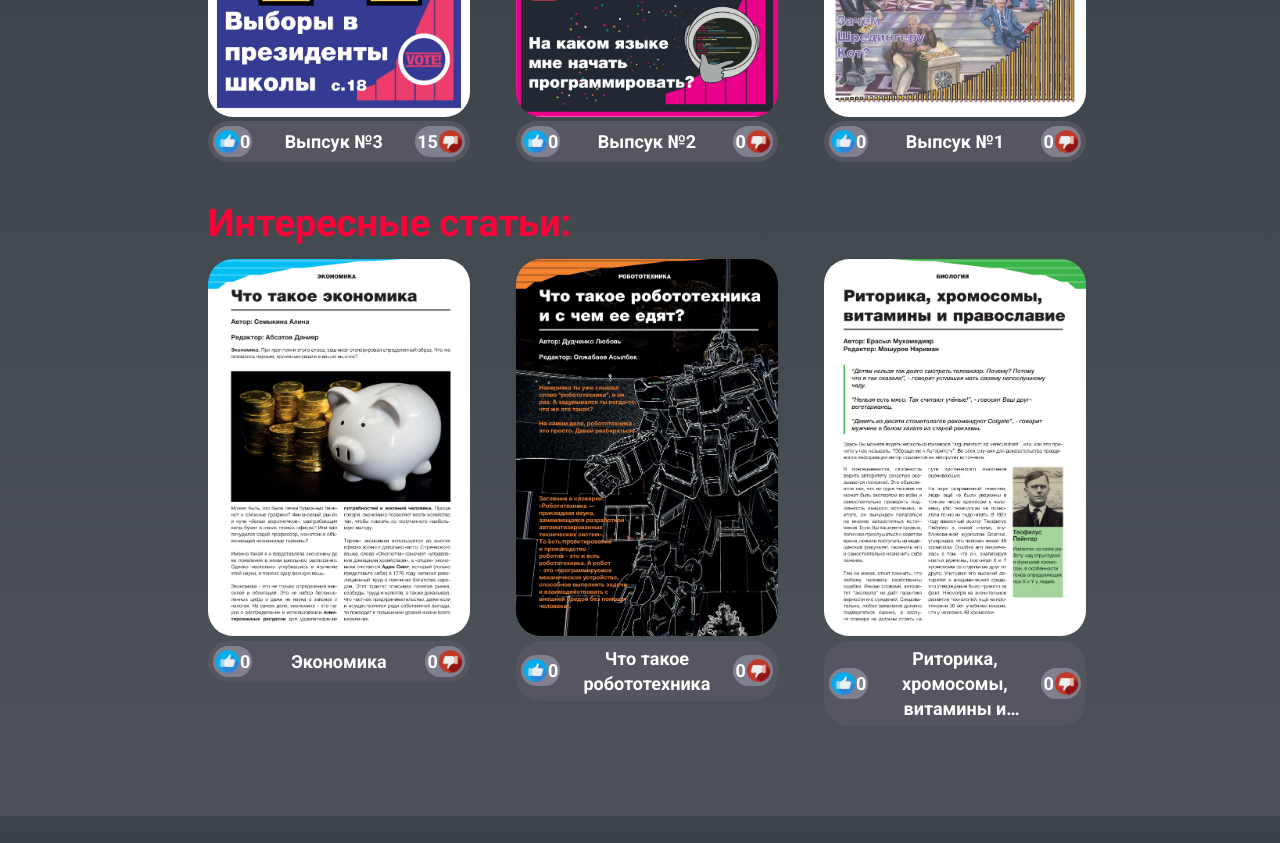
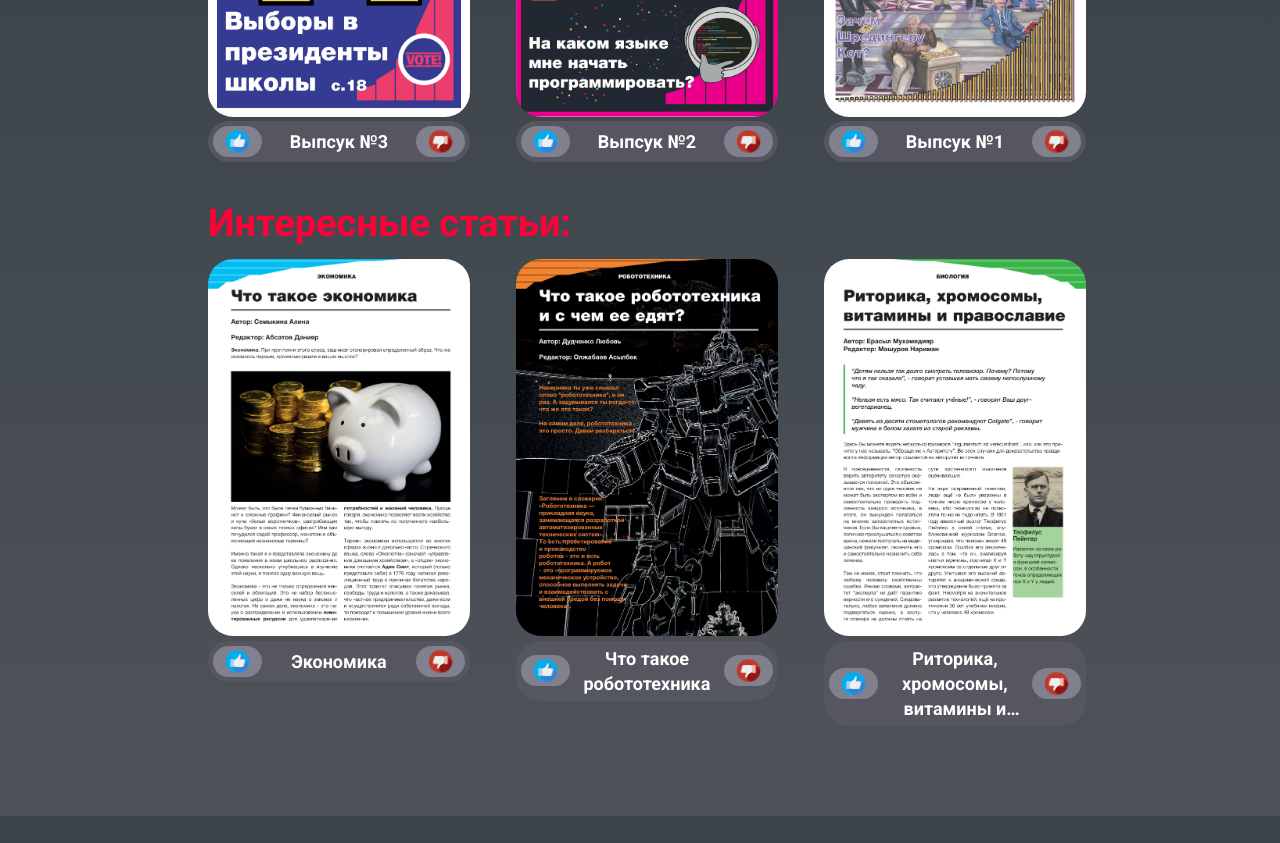
Before and after one commit to exponentanis/e, a plain HTML site: page index.html in a window 1280 px wide. Shown: the part 860-1703 px from the top of the page. Drawn offline with nearby package versions, Linux system fonts and the light colour scheme.

Commit message:
Add files via upload

```diff
--- a/css/style.css
+++ b/css/style.css
@@ -215,7 +215,7 @@ body {
     overflow: visible;
 }
 .img-rating{
-
+    margin: 0px 10px;
     width: 25px;
     height: 25px;
 }
@@ -284,6 +284,10 @@ body {
 }
 .return-button{
     order: 10;
+}
+
+.octo{
+    order: 1;
 }
 
 @media (max-width: 1366px){
@@ -401,6 +405,7 @@ body {
         width: 100%;
     }
     .img-rating{
+        margin: 0px 5px;
         width: 15px;
         height: 15px;
     }
@@ -460,6 +465,7 @@ body {
         margin-bottom: 15px;
     }
     .img-rating{
+        margin: 0px 2px;
         width: 16px;
         height: 16px;
     }
--- a/db/articles.json
+++ b/db/articles.json
@@ -1,216 +1,89 @@
 [
     {
-        "pdfName": "Электрохимические эффекты.pdf",
-        "imageName": "Электрохимические эффекты-1.jpg",
-        "name": "Электрохимические эффекты",
-        "likes": 0,
-        "dislikes": 0
+        "name": "Электрохимические эффекты"
     },
     {
-        "pdfName": "Экономика.pdf",
-        "imageName": "Экономика-1.jpg",
-        "name": "Экономика",
-        "likes": 0,
-        "dislikes": 0
+        "name": "Экономика"
     },
     {
-        "pdfName": "Что такое робототехника.pdf",
-        "imageName": "Что такое робототехника-1.jpg",
-        "name": "Что такое робототехника",
-        "likes": 0,
-        "dislikes": 0
+        "name": "Что такое робототехника"
     },
     {
-        "pdfName": "Риторика, хромосомы, витамины и православие.pdf",
-        "imageName": "Риторика, хромосомы, витамины и православие-1.jpg",
-        "name": "Риторика, хромосомы, витамины и православие",
-        "likes": 0,
-        "dislikes": 0
+        "name": "Риторика, хромосомы, витамины и православие"
     },
     {
-        "pdfName": "The Pirats of Carribean.pdf",
-        "imageName": "The Pirats of Carribean-1.jpg",
-        "name": "The Pirats of Carribean",
-        "likes": 0,
-        "dislikes": 15
+        "name": "The Pirats of Carribean"
     },
     {
-        "pdfName": "The Caaspian sea monster",
-        "imageName": "The Caaspian sea monster-1.jpg",
-        "name": "The Caaspian sea monster",
-        "likes": 0,
-        "dislikes": 0
+        "name": "The Caaspian sea monster"
     },
     {
-        "pdfName": "Air Traffic Controllers.pdf",
-        "imageName": "Air Traffic Controllers-1.jpg",
-        "name": "Air Traffic Controllers",
-        "likes": 0,
-        "dislikes": 0
+        "name": "Air Traffic Controllers"
     },
     {
-        "pdfName": "Технологии фиторемедиации почв.pdf",
-        "imageName": "Технологии фиторемедиации почв-1.jpg",
-        "name": "Технологии фиторемедиации почв",
-        "likes": 0,
-        "dislikes": 0
+        "name": "Технологии фиторемедиации почв"
     },
     {
-        "pdfName": "Тесла в Казахстане.pdf",
-        "imageName": "Тесла в Казахстане-1.jpg",
-        "name": "Тесла в Казахстане",
-        "likes": 0,
-        "dislikes": 0
+        "name": "Тесла в Казахстане"
     },
     {
-        "pdfName": "Спуск по Виета.pdf",
-        "imageName": "Спуск по Виета-1.jpg",
-        "name": "Спуск по Виета",
-        "likes": 0,
-        "dislikes": 0
+        "name": "Спуск по Виета"
     },
     {
-        "pdfName": "Скорочтение.pdf",
-        "imageName": "Скорочтение-1.jpg",
-        "name": "Скорочтение",
-        "likes": 0,
-        "dislikes": 0
+        "name": "Скорочтение"
     },
     {
-        "pdfName": "Интервью с Алексом.pdf",
-        "imageName": "Интервью с Алексом-1.jpg",
-        "name": "Интервью с Алексом",
-        "likes": 0,
-        "dislikes": 0
+        "name": "Интервью с Алексом"
     },
     {
-        "pdfName": "Выборы в президенты школы.pdf",
-        "imageName": "Выборы в президенты школы-1.jpg",
-        "name": "Выборы в президенты школы",
-        "likes": 0,
-        "dislikes": 0
+        "name": "Выборы в президенты школы"
     },
     {
-        "pdfName": "Technovation.pdf",
-        "imageName": "Technovation-1.jpg",
-        "name": "Technovation",
-        "likes": 0,
-        "dislikes": 0
-    },
-
-
-
-
-
-
-
-
-
-
-
-    {
-        "pdfName": "Sharing economy platforms and equality.pdf",
-        "imageName": "Sharing economy platforms and equality-1.jpg",
-        "name": "Sharing economy platforms and equality",
-        "likes": 0,
-        "dislikes": 0
+        "name": "Technovation"
     },
     {
-        "pdfName": "Зачем Шрёдингеру кот.pdf",
-        "imageName": "Зачем Шрёдингеру кот-1.jpg",
-        "name": "Зачем Шрёдингеру кот",
-        "likes": 0,
-        "dislikes": 0
+        "name": "Sharing economy platforms and equality"
     },
     {
-        "pdfName": "История науки.pdf",
-        "imageName": "История науки-1.jpg",
-        "name": "История науки",
-        "likes": 0,
-        "dislikes": 0
+        "name": "Зачем Шрёдингеру кот"
     },
     {
-        "pdfName": "Королевы науки.pdf",
-        "imageName": "Королевы науки-1.jpg",
-        "name": "Королевы науки",
-        "likes": 0,
-        "dislikes": 0
+        "name": "История науки"
     },
     {
-        "pdfName": "На каком языке начать программировать.pdf",
-        "imageName": "На каком языке начать программировать-1.jpg",
-        "name": "На каком языке начать программировать",
-        "likes": 0,
-        "dislikes": 15
+        "name": "Королевы науки"
     },
     {
-        "pdfName": "Производящая функция в комбинаторике",
-        "imageName": "Производящая функция в комбинаторике-1.jpg",
-        "name": "Производящая функция в комбинаторике",
-        "likes": 0,
-        "dislikes": 0
+        "name": "На каком языке начать программировать"
     },
     {
-        "pdfName": "Профиль археолога.pdf",
-        "imageName": "Профиль археолога-1.jpg",
-        "name": "Профиль археолога",
-        "likes": 0,
-        "dislikes": 0
+        "name": "Производящая функция в комбинаторике"
     },
     {
-        "pdfName": "Профиль учёного-физика.pdf",
-        "imageName": "Профиль учёного-физика-1.jpg",
-        "name": "Профиль учёного-физика",
-        "likes": 0,
-        "dislikes": 0
+        "name": "Профиль археолога"
     },
     {
-        "pdfName": "Советы для изучения истории.pdf",
-        "imageName": "Советы для изучения истории-1.jpg",
-        "name": "Советы для изучения истории",
-        "likes": 0,
-        "dislikes": 0
+        "name": "Профиль учёного-физика"
     },
     {
-        "pdfName": "Советы для изучения физики.pdf",
-        "imageName": "Советы для изучения физики-1.jpg",
-        "name": "Советы для изучения физики",
-        "likes": 0,
-        "dislikes": 0
+        "name": "Советы для изучения истории"
     },
     {
-        "pdfName": "Удивительный мир материалов.pdf",
-        "imageName": "Удивительный мир материалов-1.jpg",
-        "name": "Удивительный мир материалов",
-        "likes": 0,
-        "dislikes": 15
+        "name": "Советы для изучения физики"
     },
     {
-        "pdfName": "Университеты (2)",
-        "imageName": "Университеты (2)-1.jpg",
-        "name": "Заграничные Университеты 2",
-        "likes": 0,
-        "dislikes": 0
+        "name": "Удивительный мир материалов"
     },
     {
-        "pdfName": "Университеты.pdf",
-        "imageName": "Университеты-1.jpg",
-        "name": "Заграничные Университеты",
-        "likes": 0,
-        "dislikes": 0
+        "name": "Заграничные Университеты 2"
     },
     {
-        "pdfName": "Функционалдық.pdf",
-        "imageName": "Функционалдық-1.jpg",
-        "name": "Функционалдық мақсаттағы отаңдық жаңа тағам өнімдерін жасау",
-        "likes": 0,
-        "dislikes": 0
+        "name": "Заграничные Университеты"
     },
     {
-        "pdfName": "Что такое SAT.pdf",
-        "imageName": "Что такое SAT-1.jpg",
-        "name": "Что такое SAT",
-        "likes": 0,
-        "dislikes": 0
+        "name": "Функционалдық мақсаттағы отаңдық жаңа тағам өнімдерін жасау"
+    },
+    {
+        "name": "Что такое SAT"
     }
 ]
--- a/db/issues.json
+++ b/db/issues.json
@@ -1,30 +1,14 @@
 [
     {
-        "pdfName": "exponenta issue 4.pdf",
-        "imageName": "issue 4.jpg",
-        "name": "Выпсук №4",
-        "likes": 15,
-        "dislikes": 0
+        "name": "Выпсук №4"
     },
     {
-        "pdfName": "exponenta issue 3.pdf",
-        "imageName": "issue 3.jpg",
-        "name": "Выпсук №3",
-        "likes": 0,
-        "dislikes": 15
+        "name": "Выпсук №3"
     },
     {
-        "pdfName": "exponenta issue 2.pdf",
-        "imageName": "issue 2.jpg",
-        "name": "Выпсук №2",
-        "likes": 0,
-        "dislikes": 0
+        "name": "Выпсук №2"
     },
     {
-        "pdfName": "exponenta issue 1.pdf",
-        "imageName": "issue 1.jpg",
-        "name": "Выпсук №1",
-        "likes": 0,
-        "dislikes": 0
+        "name": "Выпсук №1"
     }
 ]
--- a/js/main.js
+++ b/js/main.js
@@ -32,8 +32,16 @@ const pdfArticle = document.querySelector(".pdf-articles");
 let clicked = button;
 var art = null;
 
-//let login = localStorage.getItem('delka');
-//localStorage.setItem('exponenta', '001')
+const octo = document.querySelector('.octo');
+
+
+let login = localStorage.getItem('exponenta');
+
+if(!login){
+  let login = localStorage.setItem('exponenta', '002');
+}
+
+
 
 async function getData(url){
   const response = await fetch(url);
@@ -47,19 +55,17 @@ async function forDataIssues(data){
   data.forEach(createIssues);
 }
 function createIssues(issue){
-  const {pdfName, imageName, name, likes, dislikes} = issue;
+  const {name} = issue;
   const card = `
-  <section class="swiper-slide card" data-info = "${pdfName}">
+  <section class="swiper-slide card" data-info = "${name}">
    <div class="card-container">
-        <img src="preview_img/issues/${imageName}" alt="logo" class="img-card">
+        <img src="preview_img/issues/${name}-1.jpg" alt="logo" class="img-card">
         <div class="info">
           <div class="rating like">
                 <img src="img/like.png" alt="like" class="img-rating" style="padding-right: 0px;">
-                <div class="info-text numtxt" style="cursor: pointer;">${likes}</div>
           </div>
           <span class="info-text">${name}</span>
           <div class="rating dislike">
-              <div class="info-text numtxt"style="cursor: pointer;">${dislikes}</div>
               <img src="img/dislike.png" alt="like" class="img-rating"style="padding-right: 0px;">
           </div>
         </div>
@@ -75,19 +81,17 @@ async function forDataArticles(data){
     );
 }
 async function createArticles(article, i){
-  const {pdfName, imageName, name, likes, dislikes} = article;
+  const {name} = article;
   const card = `
-  <section class="swiper-slide card forlist" data-info = "${pdfName}">
+  <section class="swiper-slide card forlist" data-info = "${name}">
     <div class="card-container forcont">
-        <img src="preview_img/articles/${imageName}" alt="logo" class="img-card getimg" >
+        <img src="preview_img/articles/${name}-1.jpg" alt="logo" class="img-card getimg" >
         <div class="info">
           <div class="rating like">
                 <img src="img/like.png" alt="like" class="img-rating" style="padding-right: 0px;">
-                <div class="info-text numtxt" style="cursor: pointer; ">${likes}</div>
           </div>
           <div class="info-text titletxt">${name}</div>
           <div class="rating dislike">
-              <div class="info-text numtxt"style="cursor: pointer;">${dislikes}</div>
               <img src="img/dislike.png" alt="like" class="img-rating"style="padding-right: 0px;">
           </div>
         </div>
@@ -174,8 +178,12 @@ function renderPdfArticle(url, canvasContainer){
               await doc.getPage(i).then( async function(page){
               await renderPage(page, width);
               });
+              if(i==num-1){
+                octo.classList.add('hide');
+              }
               const pdfArticle = document.querySelector(".pdf-articles");
               if (!pdfArticle){
+                octo.classList.add('hide');
                 break;
               }
           }
@@ -265,58 +273,56 @@ function changePage(){
     }
   }
 }
-function openRelease(){
+async function openRelease(){
   const target = event.target;
   const card = target.closest('.card');
-  const info = card.dataset.info.split(',');
-  const [pdfName] = info;
-  renderPdfArticle(`./pdfs/issues/${pdfName}`, main);
+  const info = card.dataset.info;
   hideAll();
   menu.classList.add('vertical');
   menu.classList.remove('menu');
   clicked.classList.remove("locked-button");
+  ;
   returnButton.classList.remove('hide');
   clicked = null;
 
+  octo.classList.remove('hide');
+  renderPdfArticle(`./pdfs/issues/${info}.pdf`, main);
+
 }
-function openArticle(){
+async function openArticle(){
   const target = event.target;
   const card = target.closest('.card');
-  const info = card.dataset.info.split(',');
-  const [pdfName] = info;
-  renderPdfArticle(`./pdfs/articles/${pdfName}`, main);
+  const info = card.dataset.info;
   hideAll();
   menu.classList.add('vertical');
   menu.classList.remove('menu');
  clicked.classList.remove("locked-button");
+
  returnButton.classList.remove('hide');
-  clicked = null;
+ clicked = null;
 
+ octo.classList.remove('hide');
 
+ renderPdfArticle(`./pdfs/articles/${info}.pdf`, main);
 }
-function renderRating(card, like, dislike){
+function loadData(name){
 
-
-
-  `like.textContent = '';
-  dislike.textContent = '';
-  const ike =
-    <img src="img/like.png" alt="like" class="img-rating" style="padding-right: 0px;">
-    <div class="info-text numtxt" style="cursor: pointer; ">${card.likes}</div>
-
-  const dike =
-    <div class="info-text numtxt"style="cursor: pointer;">${card.dislikes}</div>
-    <img src="img/dislike.png" alt="like" class="img-rating"style="padding-right: 0px;">
-
-  like.insertAdjacentHTML('beforeend', ike)
-  dislike.insertAdjacentHTML('beforeend', dike)`
-
-
-
-
+  let item = localStorage.getItem(name.dataset.info);
+  if(item){
+    if(item=='like'){
+      let like = name.querySelector('.like');
+      like.classList.add("pressed-like");
+      let dislike = name.querySelector('.dislike');
+      dislike.classList.remove("pressed-dislike");
+    }
+    if(item=='dislike'){
+      let dislike = name.querySelector('.dislike');
+      dislike.classList.add("pressed-dislike");
+      let like = name.querySelector('.like');
+      like.classList.remove("pressed-like");
+    }
+  }
 }
-
-
 function setRate(){
   const target = event.target;
   const rate = target.closest('.rating');
@@ -324,34 +330,41 @@ function setRate(){
   const card = target.closest('.card');
   const clas = rate.classList[1];
   let oppos = null;
-  const {pdfName, imageName, name, likes, dislikes} = card;
 
   switch(clas){
     case 'like':
         oppos = inf.querySelector('.dislike');
         if (oppos.classList[2]== "pressed-dislike"){
            oppos.classList.remove("pressed-dislike");
-           console.log(oppos);
-          // card.dislikes --;
         }
+        if (rate.classList[2]== "pressed-like"){
+          rate.classList.remove("pressed-like");
+          localStorage.removeItem(card.dataset.info)
+       }
+       else{
         rate.classList.add("pressed-like");
-        //likes ++;
-
-        renderRating(card, rate, oppos);
+        localStorage.setItem(card.dataset.info, 'like');
+       }
         break;
     case 'dislike':
         oppos = inf.querySelector('.like');
         if (oppos.classList[2]== "pressed-like"){
           oppos.classList.remove("pressed-like");
-          console.log(oppos);
-          //likes --;
        }
+       if (rate.classList[2]== "pressed-dislike"){
+        rate.classList.remove("pressed-dislike");
+        localStorage.removeItem(card.dataset.info)
+       }
+       else{
         rate.classList.add("pressed-dislike");
-        //card.dislikes ++;
-        renderRating(card, oppos, rate);
+        localStorage.setItem(card.dataset.info, 'dislike');
+       }
         break;
   }
-
+  const cards = document.querySelectorAll('.card');
+  cards.forEach(function(item){
+    loadData(item);
+ });
 }
 
 function setSwipe(name){
@@ -400,12 +413,17 @@ async function init(){
   const dataNews = await getData('./db/news.json');
   await forDataNews(dataNews);
 
-  console.log(dataArticles);
+
+  const cards = document.querySelectorAll('.card');
+  cards.forEach(function(item){
+     loadData(item);
+  });
+
 
 
   //prevent neporadok
-  const cardNum = articleList.getElementsByClassName('card').length;
-
+  const articleCCdo = articleList.querySelectorAll('.img-card');
+  const cardNum = articleCCdo.length;
   if (cardNum %4 !=0){
   for(var i=0; i<4-cardNum%4; i++){
     const addcard = document.createElement('div');
@@ -420,9 +438,14 @@ async function init(){
   }
 
 
+
+
+
+
+
   const releaseCard = issuesCards.querySelectorAll('.img-card');
   const articleCard = articlesCards.querySelectorAll('.img-card');
-  const articleCCdo = articleList.querySelectorAll('.img-card');
+
   const rating = document.querySelectorAll('.rating');
 
 
```
Also changed, not shown: index.html (+3 -0 lines), img/octo.gif (added), preview_img/articles/Заграничные Университеты 2-1.jpg (added), preview_img/articles/Заграничные Университеты-1.jpg (added), preview_img/articles/Функционалдық мақсаттағы отаңдық жаңа тағам өнімдерін жасау-1.jpg (added), preview_img/issues/Выпсук №1-1.jpg (added), preview_img/issues/Выпсук №2-1.jpg (added), preview_img/issues/Выпсук №3-1.jpg (added), preview_img/issues/Выпсук №4-1.jpg (added), 5 other files.
